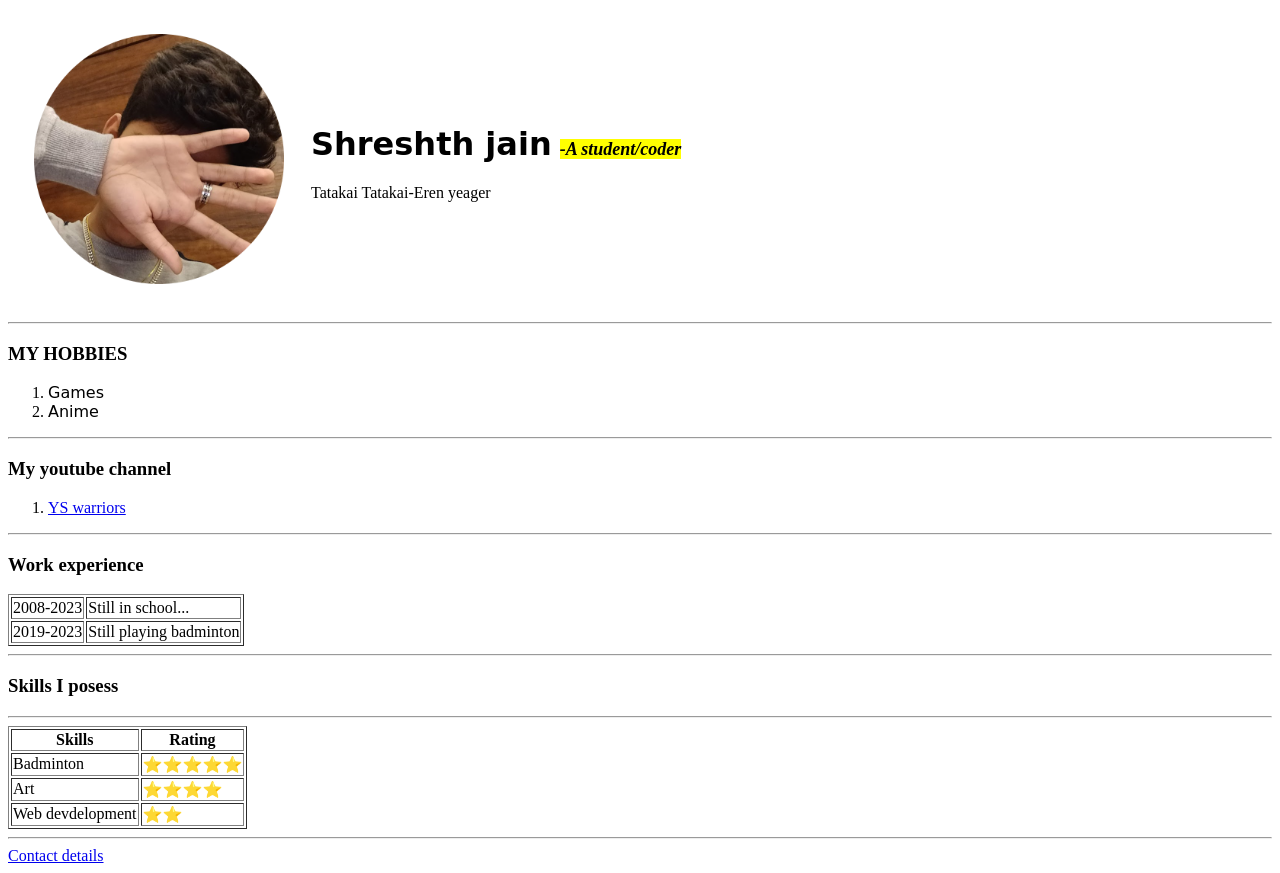
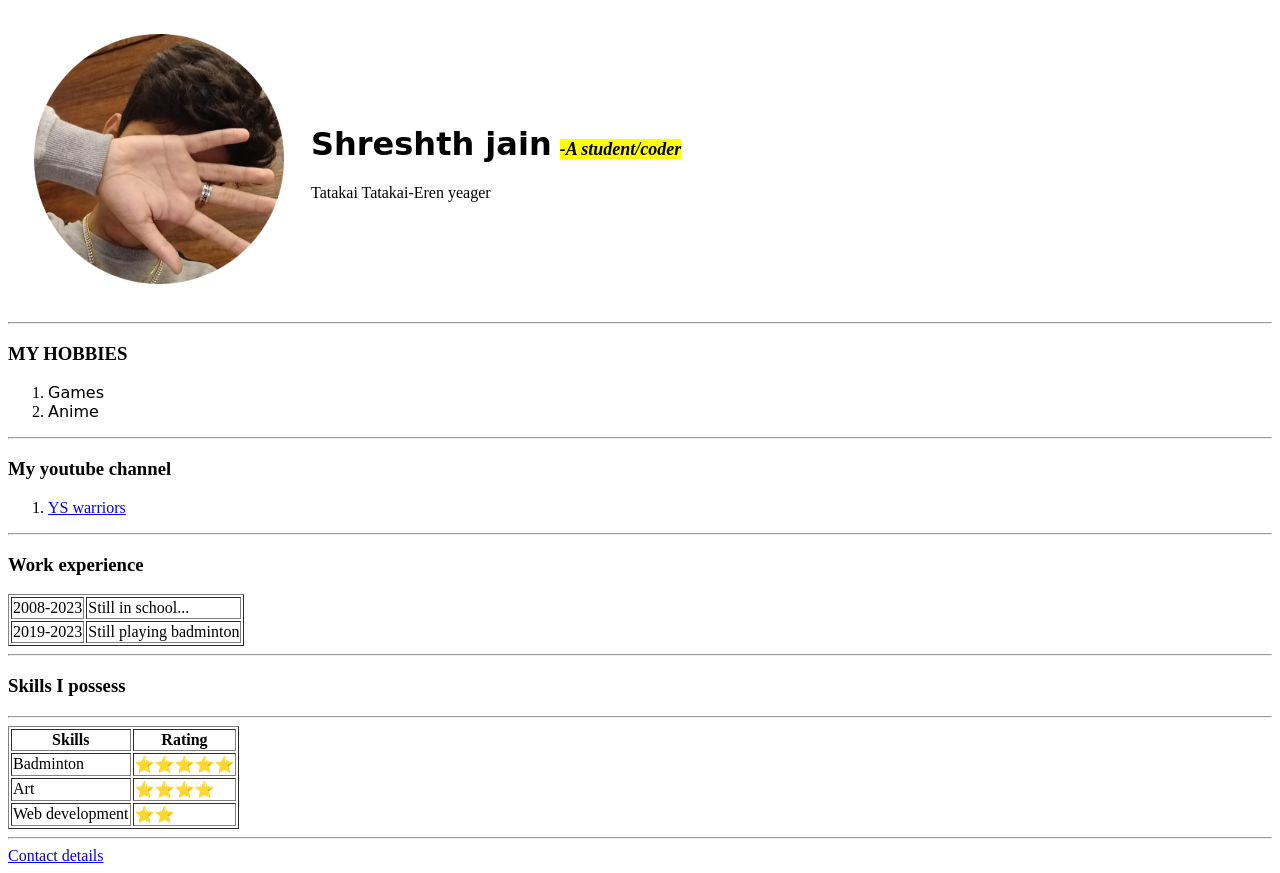
Before and after one commit to 69Userslays/CV, a plain HTML site: page index.html in a window 1280 px wide. Drawn offline with Linux system fonts and the light colour scheme.

Commit message:
Update index.html

```diff
--- a/index.html
+++ b/index.html
@@ -47,7 +47,7 @@
         </tr>
     </table>
 <hr>
-<h3> Skills I posess </h3>
+<h3> Skills I possess </h3>
 
 <table border="1px" >
     <thead>
@@ -65,7 +65,7 @@
             <td>Art</td>
             <td>⭐⭐⭐⭐</td>
         </tr>
-        <tr><td>Web devdelopment</td>
+        <tr><td>Web development</td>
         <td>⭐⭐</td> </tr>
         <hr>
 
```
